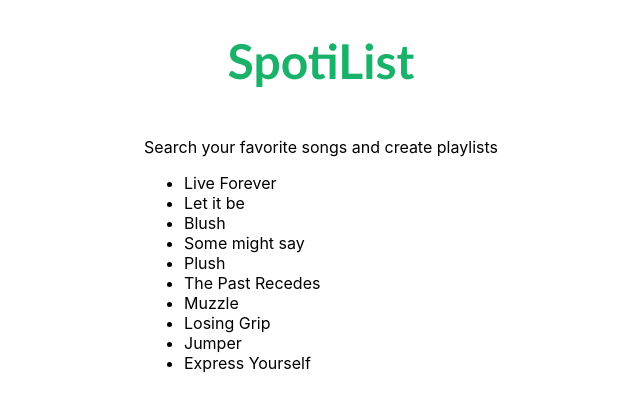
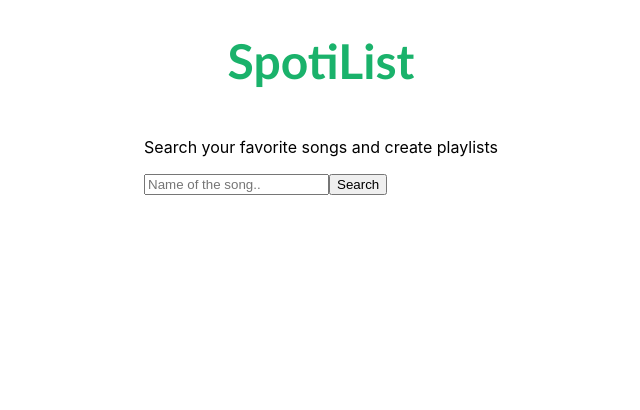
Before and after one commit to anastasiosPou/spotiList, a React (Create React App) app: page / in a window 1280 px wide. Shown: the top 410 px of the page, without its empty margins (319-959 px from the left). Built offline with nearby package versions, Linux system fonts and the light colour scheme.

Commit message:
Create Track component

```diff
--- a/src/App.js
+++ b/src/App.js
@@ -1,9 +1,25 @@
-import logo from './logo.svg';
 import styles from './App.module.css';
 import tracks from './mockData';
+import {useState} from "react";
+import Track from "./Components/Track/Track";
 
 function App() {
   const mockData = [...tracks];
+  let [userInput, setUserInput] = useState("");
+  let [searchResults, setSearchResults] = useState([]);
+
+  const onUserInputChange = ({target}) => {
+    setUserInput(target.value);
+  };
+
+  const handleSubmit = e => {
+    e.preventDefault();
+    if (userInput === "") {
+      return;
+    }
+    setSearchResults(mockData.filter(track => track.name.toLowerCase().startsWith(userInput.toLowerCase())));
+  };
+
   return (
     <div className={styles.container}>
       <header>
@@ -12,13 +28,15 @@ function App() {
       <main>
         <section>
           <p>Search your favorite songs and create playlists</p>
-          <ul>
-            {
-              mockData.map(track => {
-                return <li>{track.name}</li>
-              })
-            }
-          </ul>
+          <form onSubmit={handleSubmit}>
+            <input type="text" placeholder="Name of the song.." value={userInput} onChange={onUserInputChange}/>
+            <button type="submit">Search</button>
+          </form>
+        </section>
+        <section>
+          {
+            searchResults && searchResults.map(track => <Track {...track} key={track.id}/> )
+          }
         </section>
       </main>
     </div>
--- /dev/null
+++ b/src/Components/Track/Track.js
@@ -0,0 +1,14 @@
+import styles from "./Track.module.css";
+function Track({name, artist, album}) {
+  return (
+    <section className={styles.track}>
+      <figure className={styles.artwork}><img src="https://picsum.photos/200" alt="artwork" /></figure>
+      <section className={styles.trackInfo}>
+        <h2>{name}</h2>
+        <p>{artist} | {album}</p>
+      </section>
+    </section>
+  );
+}
+
+export default Track;
--- /dev/null
+++ b/src/Components/Track/Track.module.css
@@ -0,0 +1,19 @@
+.track {
+  border-radius: 20px;
+  display: grid;
+  grid-template-columns: 1fr 2fr;
+  justify-items: center;
+  align-items: center;
+}
+
+.trackInfo {
+  justify-self: start;
+}
+
+.trackInfo p {
+  color: rgb(30, 30, 30);
+}
+
+.artwork img {
+  border-radius: 20px;
+}
```
